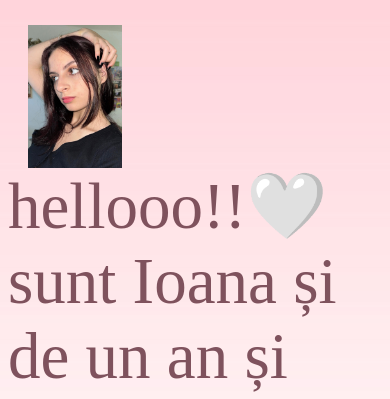
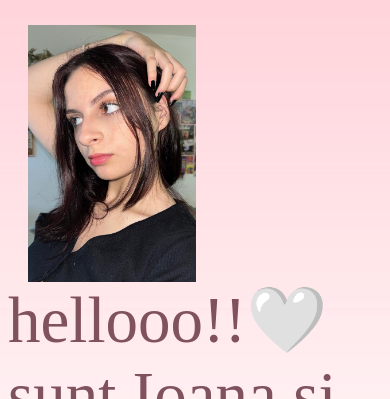
Before and after one commit to ioanaruginosu/speculatie, a plain HTML site: page aboutme.html in a window 390 px wide. Shown: the part 445-844 px from the top of the page. Drawn offline with Linux system fonts and the light colour scheme.

Commit message:
Update aboutme.html

```diff
--- a/aboutme.html
+++ b/aboutme.html
@@ -11,7 +11,7 @@
         border-top: 1px solid #7F525D;
     }
     img {
-        max-width: 25%;
+        width: 33%;
         height: auto;
         margin-left: 20px;
         float: left;
@@ -170,6 +170,9 @@
     .descriere p {
         font-size: 50px;
     }
+    .descriere img {
+        width: 45%;
+    }
   }
 
   @media (max-width: 800px) {
@@ -208,6 +211,10 @@ h2 {
         font-size: 60px;
     }
 
+    .descriere img {
+        width: 45%;
+    }
+
 }
 
 @media (max-width: 400px) {
@@ -241,6 +248,10 @@ h2 {
 }
 .descriere p {
         font-size: 65px;
+    }
+
+    .descriere img {
+        width: 45%;
     }
 }
 </style>
```
